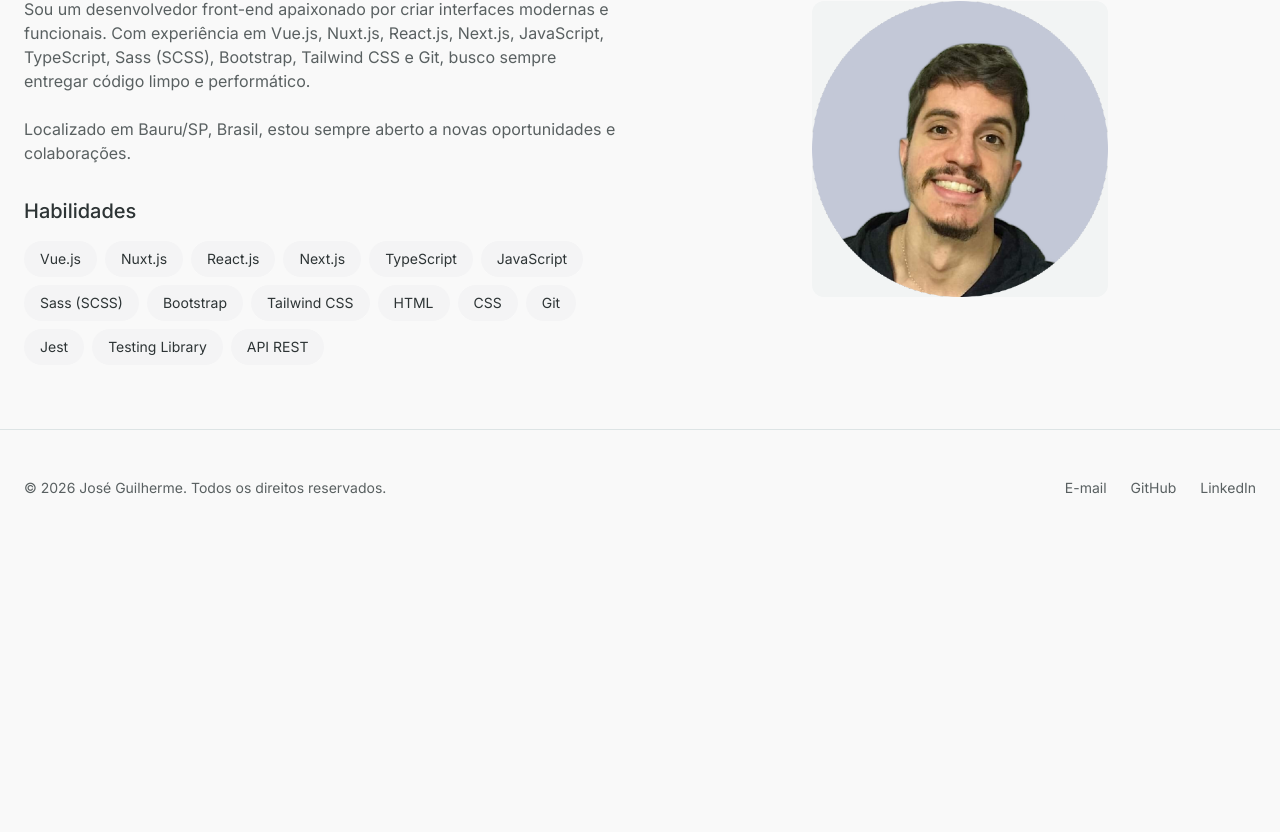
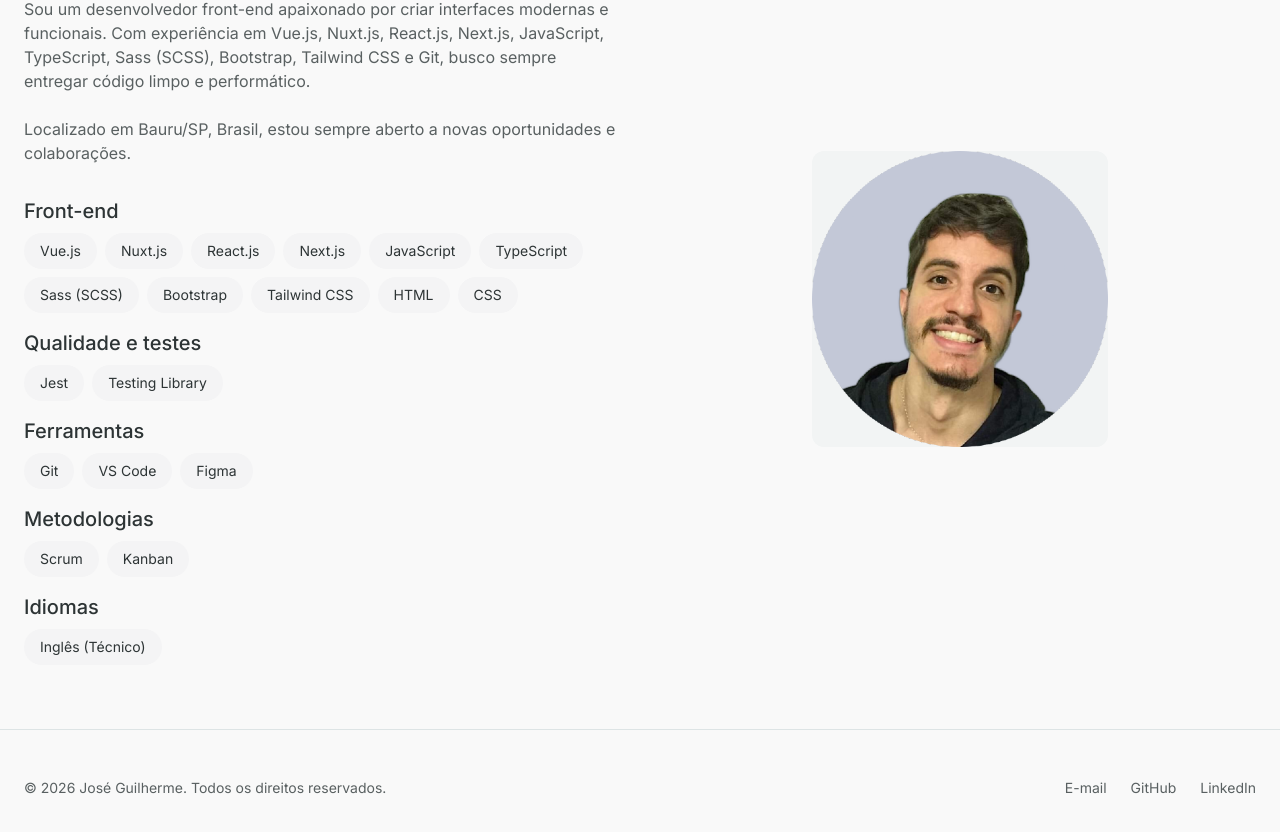
Before and after one commit to zehguilherme/portfolio, a Next.js app: page / in a window 1280 px wide. Shown: the part 1756-2588 px from the top of the page. Before the commit the page ends 2302 px from the top, so only its background shows below. Built offline with nearby package versions, Linux system fonts and the light colour scheme.

Commit message:
feat(about): categorize skills into distinct groups
* Refactor skills display in About component
* Introduce SKILLS_CATEGORIES for better organization
* Update constants to reflect new skills structure

```diff
--- a/components/about.tsx
+++ b/components/about.tsx
@@ -1,4 +1,4 @@
-import { SKILLS, PERSONAL_INFO } from '@/lib/constants'
+import { SKILLS_CATEGORIES, PERSONAL_INFO } from '@/lib/constants'
 import Image from 'next/image'
 
 export default function About() {
@@ -22,11 +22,12 @@ export default function About() {
               novas oportunidades e colaborações.
             </p>
 
-            <div>
-              <h3 className="mb-4 text-xl font-medium">Habilidades</h3>
-
+            <div className="space-y-4">
+              {Object.entries(SKILLS_CATEGORIES).map(([category, skills]) => (
+                <div key={category}>
+                  <h3 className="mb-2 text-xl font-medium">{category}</h3>
                   <div className="flex flex-wrap gap-2">
-                {SKILLS.map((skill) => (
+                    {skills.map((skill) => (
                       <span
                         key={skill}
                         className="bg-secondary text-secondary-foreground rounded-full px-4 py-2 text-sm"
@@ -35,6 +36,8 @@ export default function About() {
                       </span>
                     ))}
                   </div>
+                </div>
+              ))}
             </div>
           </div>
 
--- a/lib/constants.ts
+++ b/lib/constants.ts
@@ -40,20 +40,22 @@ export const PROJECTS = [
   },
 ]
 
-export const SKILLS = [
+export const SKILLS_CATEGORIES: Record<string, string[]> = {
+  'Front-end': [
     'Vue.js',
     'Nuxt.js',
     'React.js',
     'Next.js',
+    'JavaScript',
     'TypeScript',
-  'JavaScript',
     'Sass (SCSS)',
     'Bootstrap',
     'Tailwind CSS',
     'HTML',
     'CSS',
-  'Git',
-  'Jest',
-  'Testing Library',
-  'API REST',
-]
+  ],
+  'Qualidade e testes': ['Jest', 'Testing Library'],
+  Ferramentas: ['Git', 'VS Code', 'Figma'],
+  Metodologias: ['Scrum', 'Kanban'],
+  Idiomas: ['Inglês (Técnico)'],
+}
```
Lines whose indentation alone changed are shown as unchanged.
